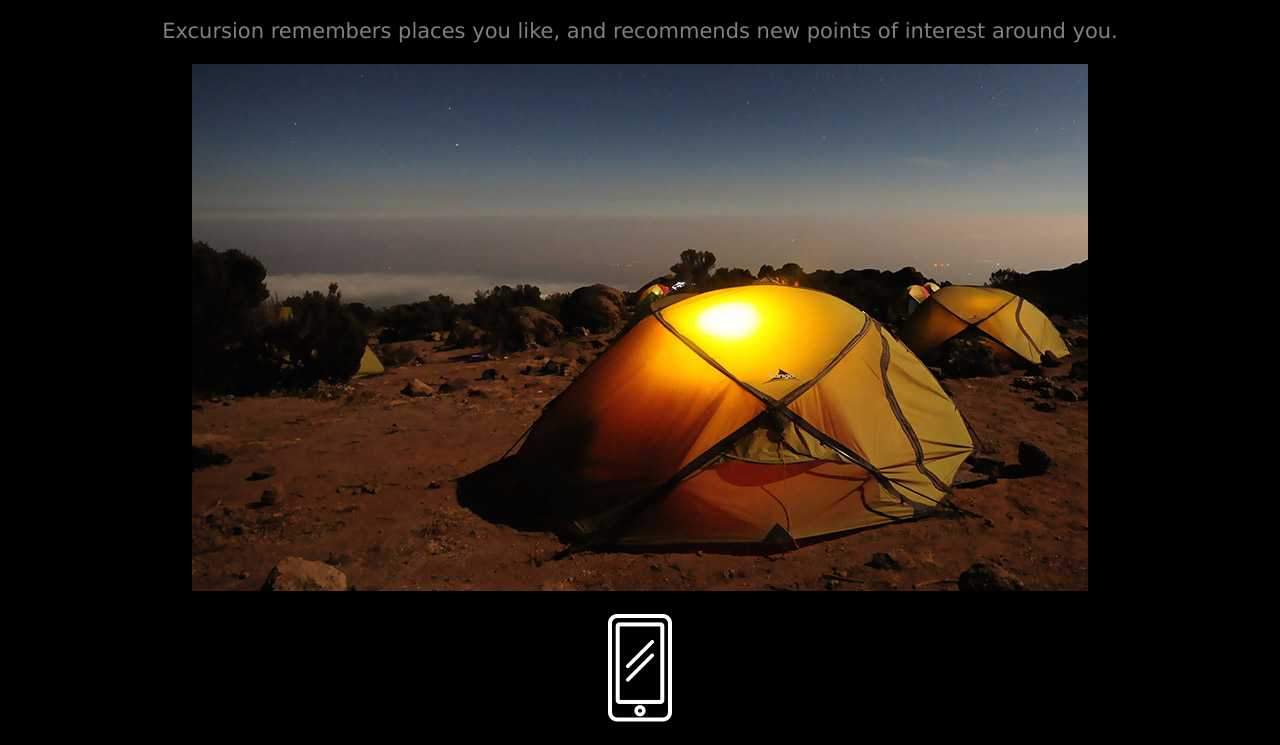
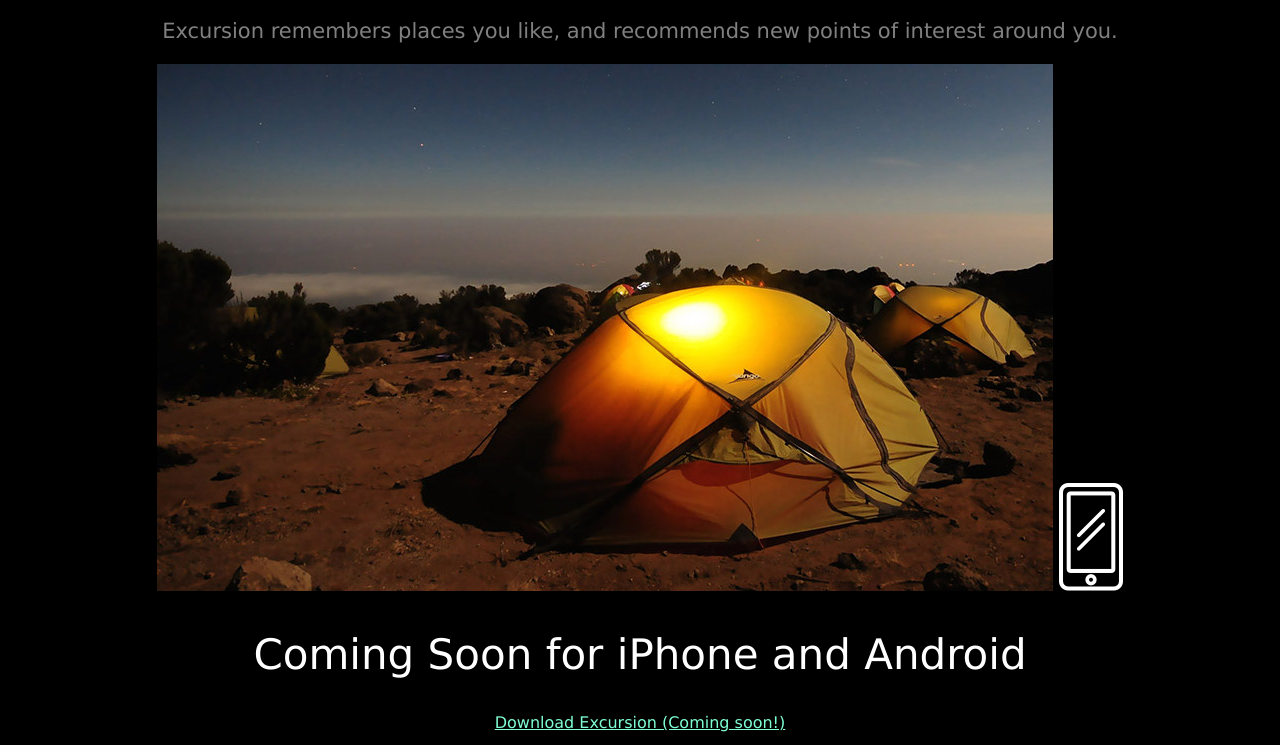
Before and after one commit to Keerthanaparthiban/excursion, a plain HTML site: page index.html in a window 1280 px wide. Shown: the part 398-1143 px from the top of the page. Drawn offline with Linux system fonts and the light colour scheme.

Commit message:
removing br

```diff
--- a/index.html
+++ b/index.html
@@ -16,7 +16,7 @@
 
     <h2>Your personal travel guide</h2>
     <p>Excursion remembers places you like, and recommends new points of interest around you.</p>
-    <img src="/resources/camp.jpg" alt="camp"> <br><br>
+    <img src="/resources/camp.jpg" alt="camp">
     <img src="/resources/phone.png" alt="Phone">
     <h2>Coming Soon for iPhone and Android</h2>
     <a href="#">Download Excursion (Coming soon!)</a>
```
